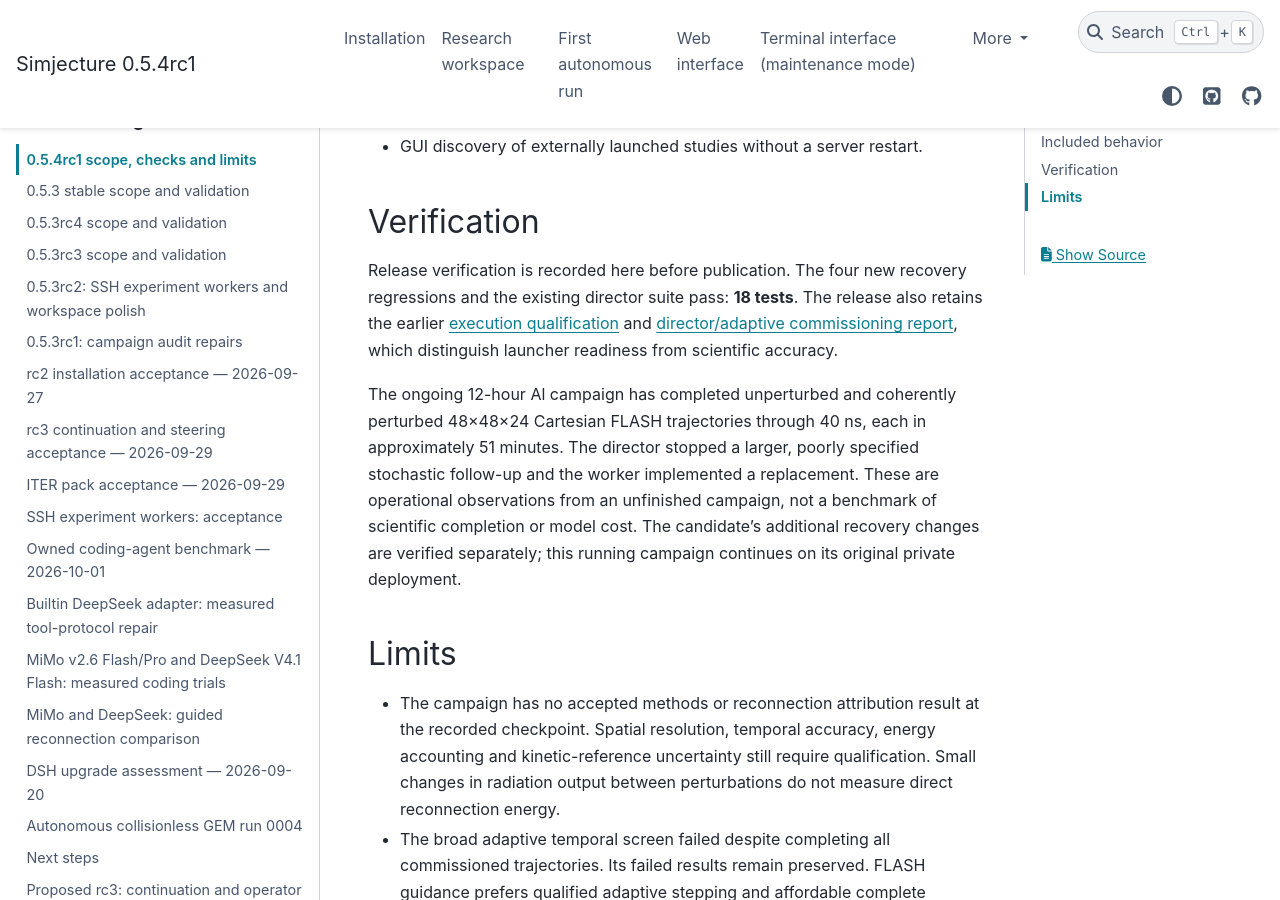
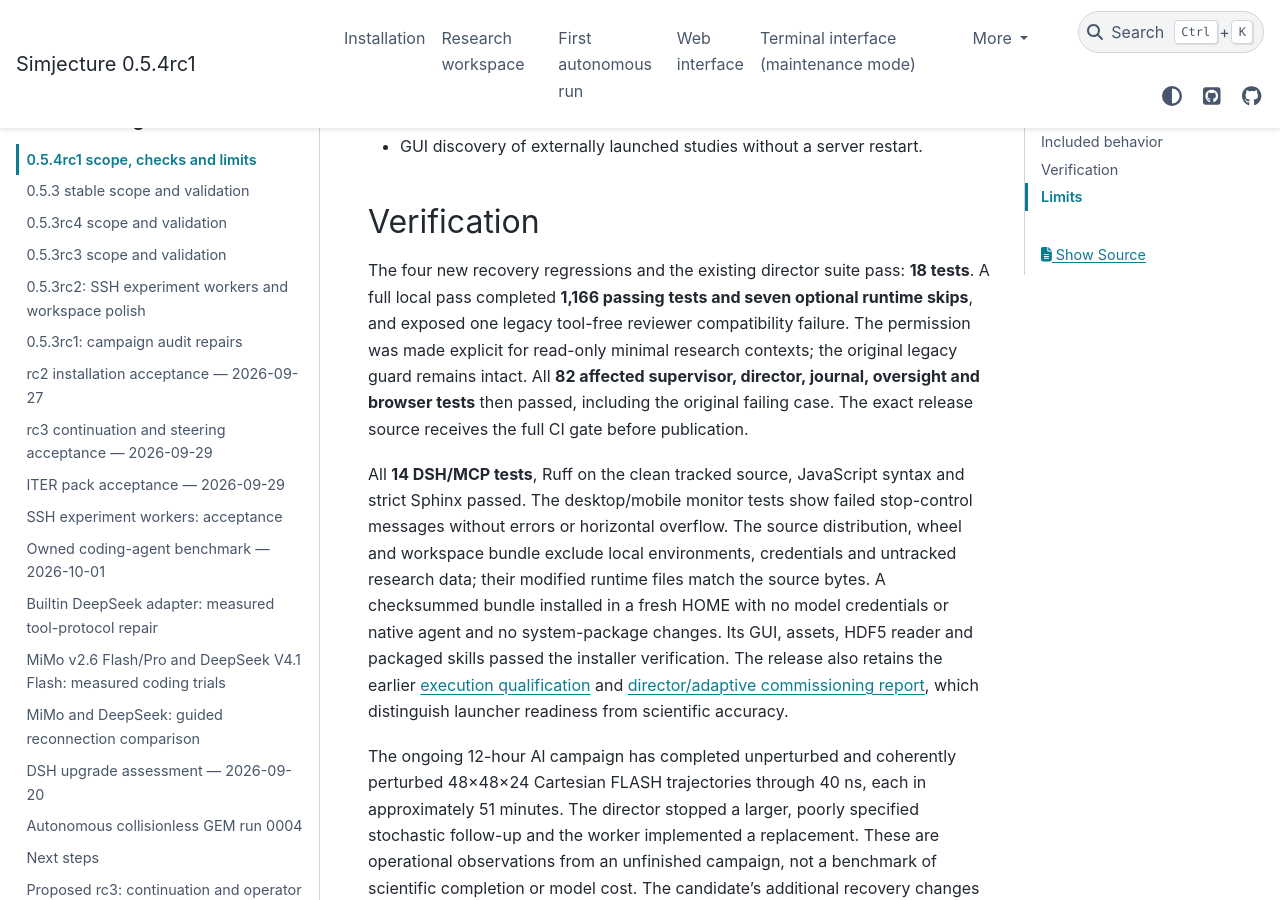
Before and after one commit to tomzhu0225/simjecture, a Sphinx documentation site: the page built from docs/testing/0.5.4rc1-acceptance.md, in a window 1280 px wide and 900 px high, scrolled down 937 px. Built offline with Sphinx 7.4.7 and the PyData theme 0.15.4, drawn with Linux system fonts in a browser that asks for light colours.

Commit message:
Preserve legacy tool-free review and record candidate validation

```diff
--- a/docs/testing/0.5.4rc1-acceptance.md
+++ b/docs/testing/0.5.4rc1-acceptance.md
@@ -28,8 +28,22 @@ Methods approval and scientific claim acceptance remain separate reviews.
 
 ## Verification
 
-Release verification is recorded here before publication. The four new recovery
-regressions and the existing director suite pass: **18 tests**. The release also
+The four new recovery regressions and the existing director suite pass:
+**18 tests**. A full local pass completed **1,166 passing tests and seven optional
+runtime skips**, and exposed one legacy tool-free reviewer compatibility failure.
+The permission was made explicit for read-only minimal research contexts; the
+original legacy guard remains intact. All **82 affected supervisor, director,
+journal, oversight and browser tests** then passed, including the original failing
+case. The exact release source receives the full CI gate before publication.
+
+All **14 DSH/MCP tests**, Ruff on the clean tracked source, JavaScript syntax and
+strict Sphinx passed. The desktop/mobile monitor tests show failed stop-control
+messages without errors or horizontal overflow. The source distribution, wheel
+and workspace bundle exclude local environments, credentials and untracked
+research data; their modified runtime files match the source bytes. A checksummed
+bundle installed in a fresh HOME with no model credentials or native agent and
+no system-package changes. Its GUI, assets, HDF5 reader and packaged skills passed
+the installer verification. The release also
 retains the earlier [execution qualification](zpinch-repair-qualification-20261003.md)
 and [director/adaptive commissioning report](research-director-adaptive-20261003.md),
 which distinguish launcher readiness from scientific accuracy.
```
Also changed, not shown: CHANGELOG.md (+2 -0 lines), README.md (+2 -1 lines), 7 other files.
